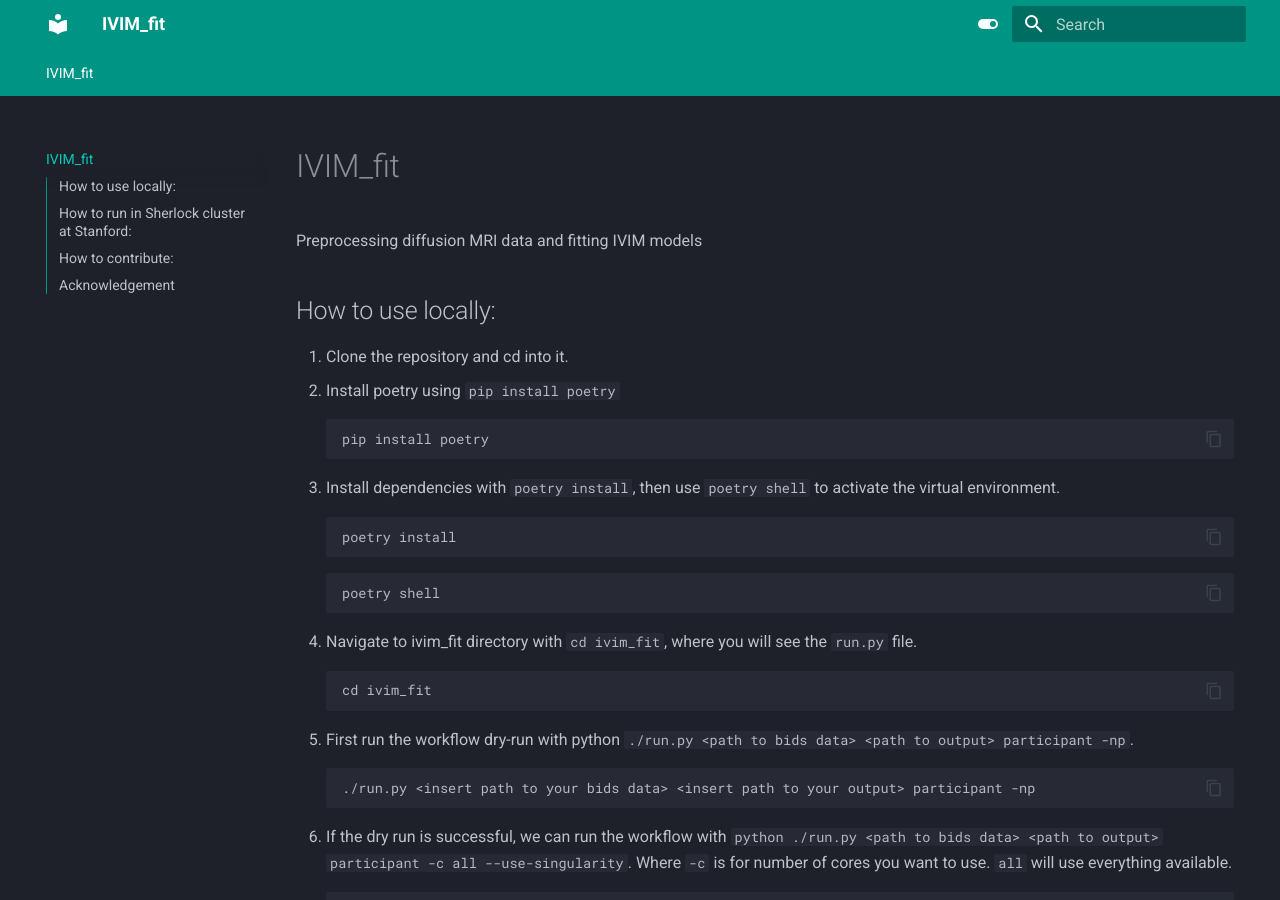
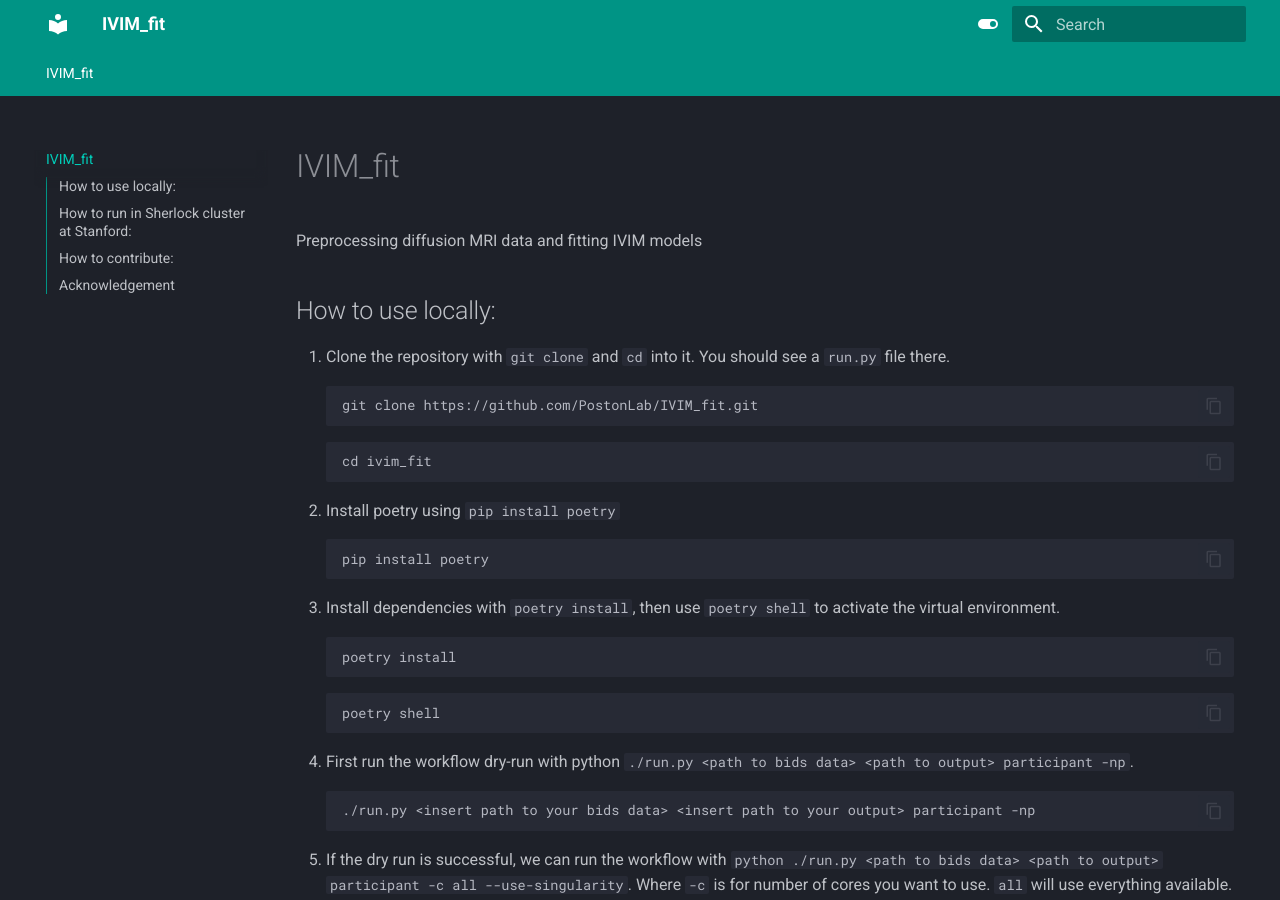
Before and after one commit to kzsf/IVIM_docs, an MkDocs documentation site: the page built from docs/index.md, in a window 1280 px wide and 900 px high. Built offline with MkDocs 1.6.1 and Material for MkDocs 9.7.7, drawn with Linux system fonts in a browser that asks for light colours.

Commit message:
Updated documentation

````diff
--- a/docs/index.md
+++ b/docs/index.md
@@ -2,7 +2,13 @@
 Preprocessing diffusion MRI data and fitting IVIM models
 
 ## How to use locally:
-1. Clone the repository and cd into it.
+1. Clone the repository with `git clone` and `cd` into it. You should see a `run.py` file there.
+```
+git clone https://github.com/PostonLab/IVIM_fit.git
+```
+```
+cd ivim_fit
+```
 2. Install poetry using `pip install poetry`
 ```
 pip install poetry
@@ -14,19 +20,15 @@ poetry install
 ```
 poetry shell
 ```
-4. Navigate to ivim_fit directory with `cd ivim_fit`, where you will see the `run.py` file.
-```
-cd ivim_fit
-```
-5. First run the workflow dry-run with python `./run.py <path to bids data> <path to output> participant -np`.
+4. First run the workflow dry-run with python `./run.py <path to bids data> <path to output> participant -np`.
 ```
 ./run.py <insert path to your bids data> <insert path to your output> participant -np
 ```
-6. If the dry run is successful, we can run the workflow with `python ./run.py <path to bids data> <path to output> participant -c all --use-singularity`. Where `-c` is for number of cores you want to use. `all` will use everything available.
+5. If the dry run is successful, we can run the workflow with `python ./run.py <path to bids data> <path to output> participant -c all --use-singularity`. Where `-c` is for number of cores you want to use. `all` will use everything available.
 ```
 python ./run.py <path to bids data> <path to output> participant -c all --use-singularity
 ```
-7. When running for the first time, it will install all the singularity containers.
+6. When running for the first time, it will install all the singularity containers.
 
 ## How to run in Sherlock cluster at Stanford:
 1. Activate an interractive shell using `salloc`
````
